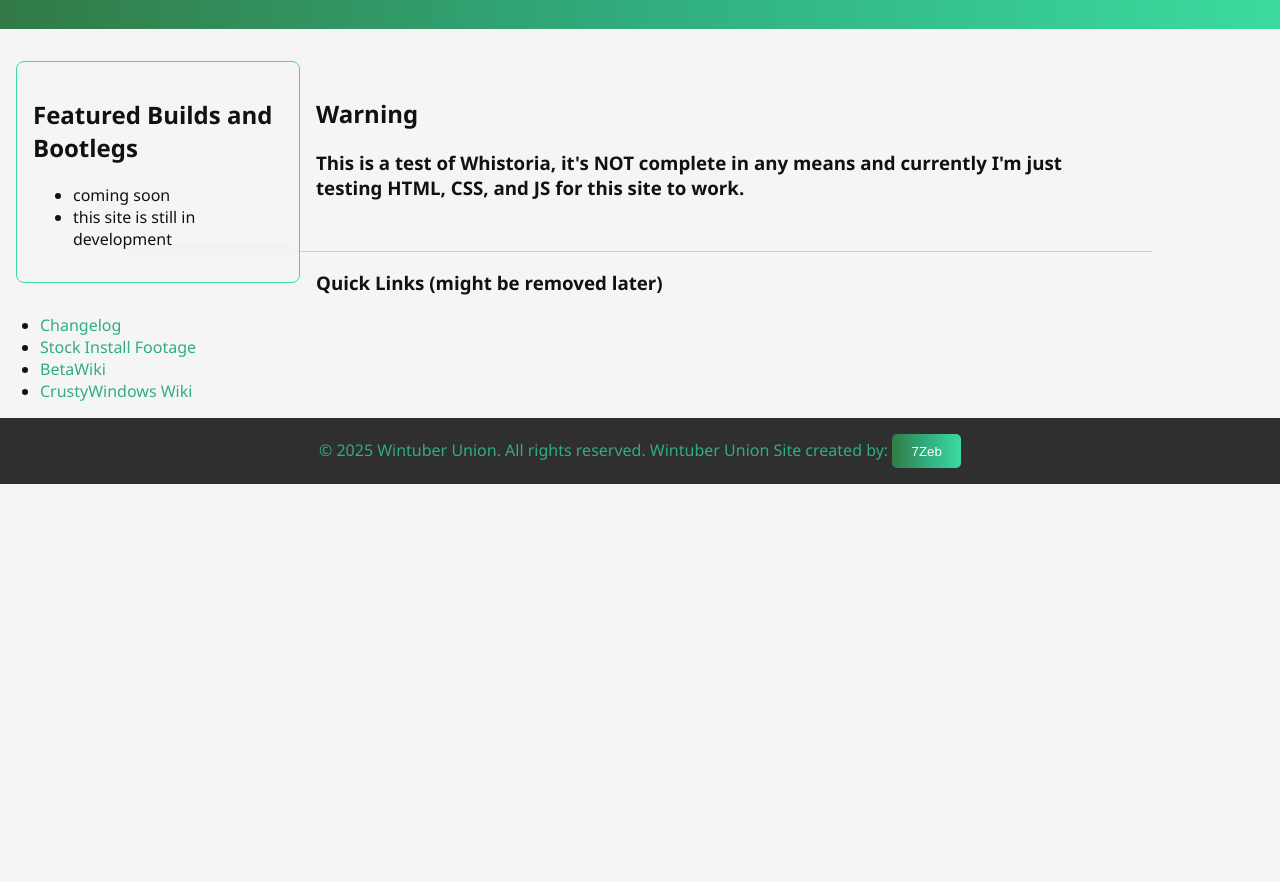
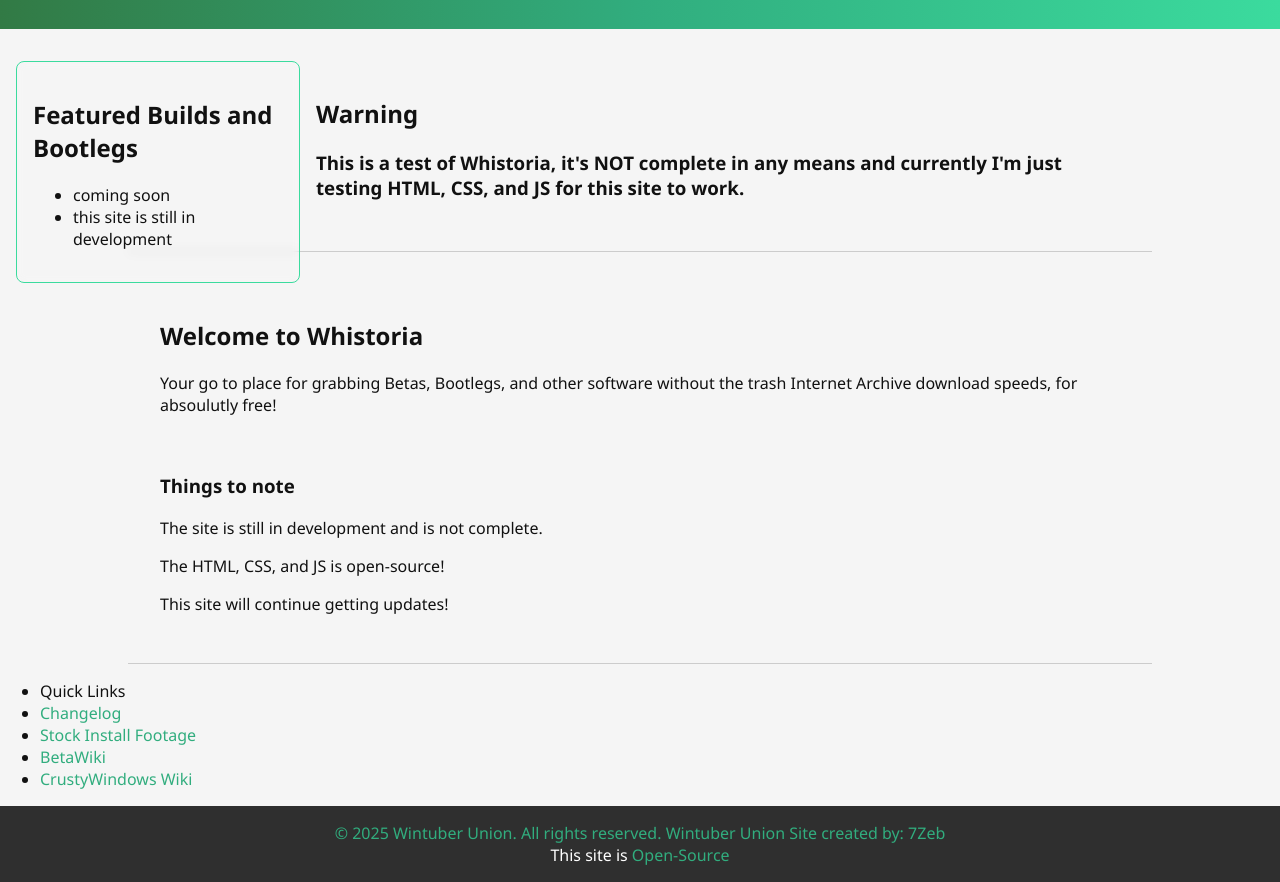
Before and after one commit to 7ZVault/7ZVault.github.io, a plain HTML site: page index.html in a window 1280 px wide. Shown: the part 123-1005 px from the top of the page. Before the commit the page ends 800 px from the top, so only its background shows below. Drawn offline with Linux system fonts and the light colour scheme.

Commit message:
made a few improvments

```diff
--- a/index.html
+++ b/index.html
@@ -37,9 +37,21 @@
       just testing HTML, CSS, and JS for this site to work.</h3>
     </section>
 
+   <section id="welcome">
+    <h2>Welcome to Whistoria</h2>
+    <p>Your go to place for grabbing Betas, Bootlegs, and other software without
+    the trash Internet Archive download speeds, for absoulutly free!</p>
+    <br>
+    <h3>Things to note</h3>
+    <p>The site is still in development and is not complete.</p>
+    <p>The HTML, CSS, and JS is open-source!</p>
+    <p>This site will continue getting updates!</p>
+
+   </section>
+
     <aside class="sidebar">
-      <h3>Quick Links (might be removed later)</h3>
       <ul>
+        <li>Quick Links</li>
         <li><a href="/changelog.html">Changelog</a></li>
         <li><a href="https://wintubers.github.io/winstockfootage">Stock Install Footage</a></li>
         <li><a href="https://betawiki.net">BetaWiki</a></li>
@@ -52,7 +64,9 @@
   <footer>
     &copy; 2025 Wintuber Union. All rights reserved.
     Wintuber Union
-    Site created by: <a href="https://7zeb.github.io"><button>7Zeb</button></a>
+    Site created by: <a href="https://7zeb.github.io">7Zeb</a>
+    <br>
+    This site is <a href="https://github.com/whistoria/whistoria.github.io">Open-Source</a>
   </footer>
 
   <script src="/sources/themeswitch.js"></script>
```
